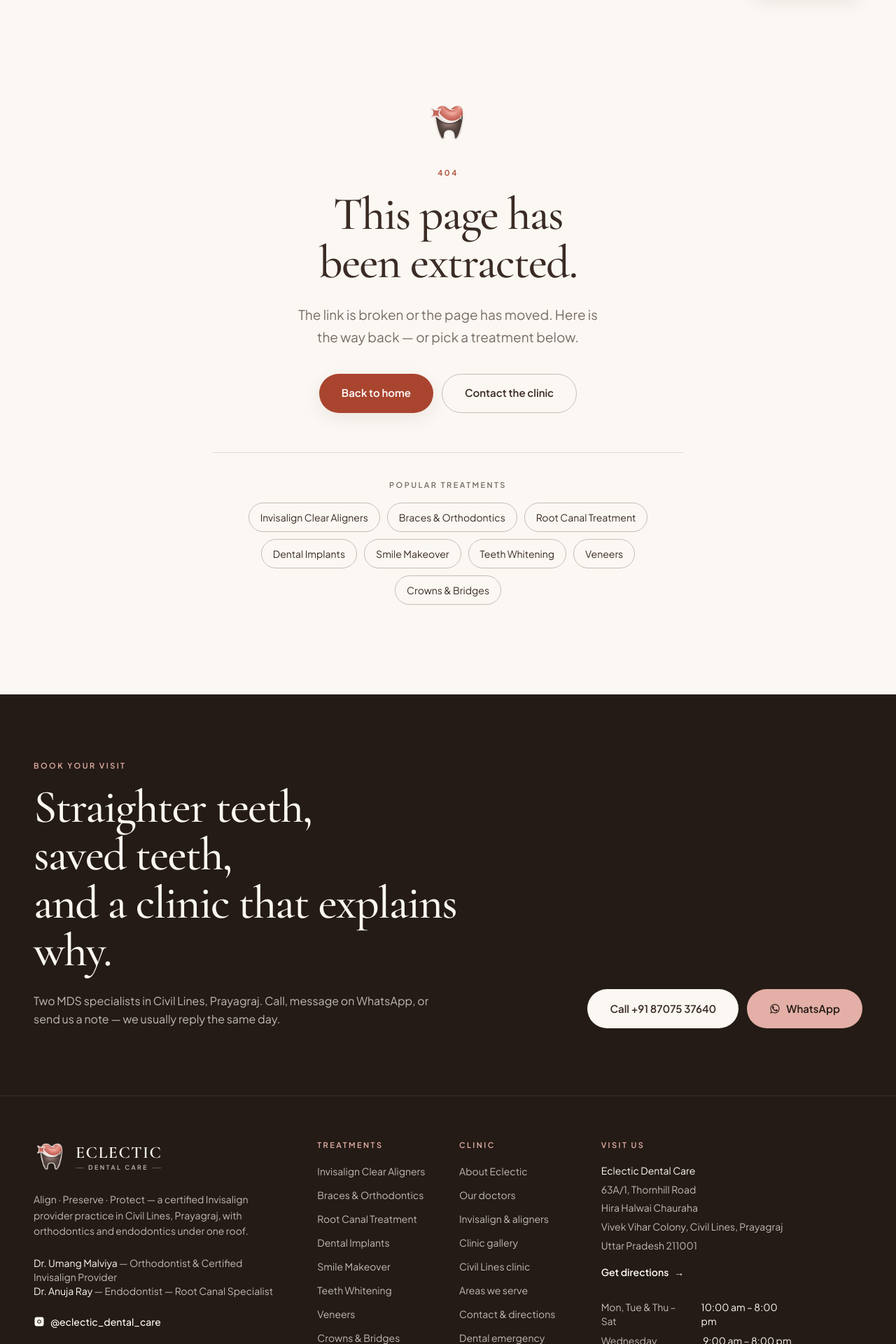
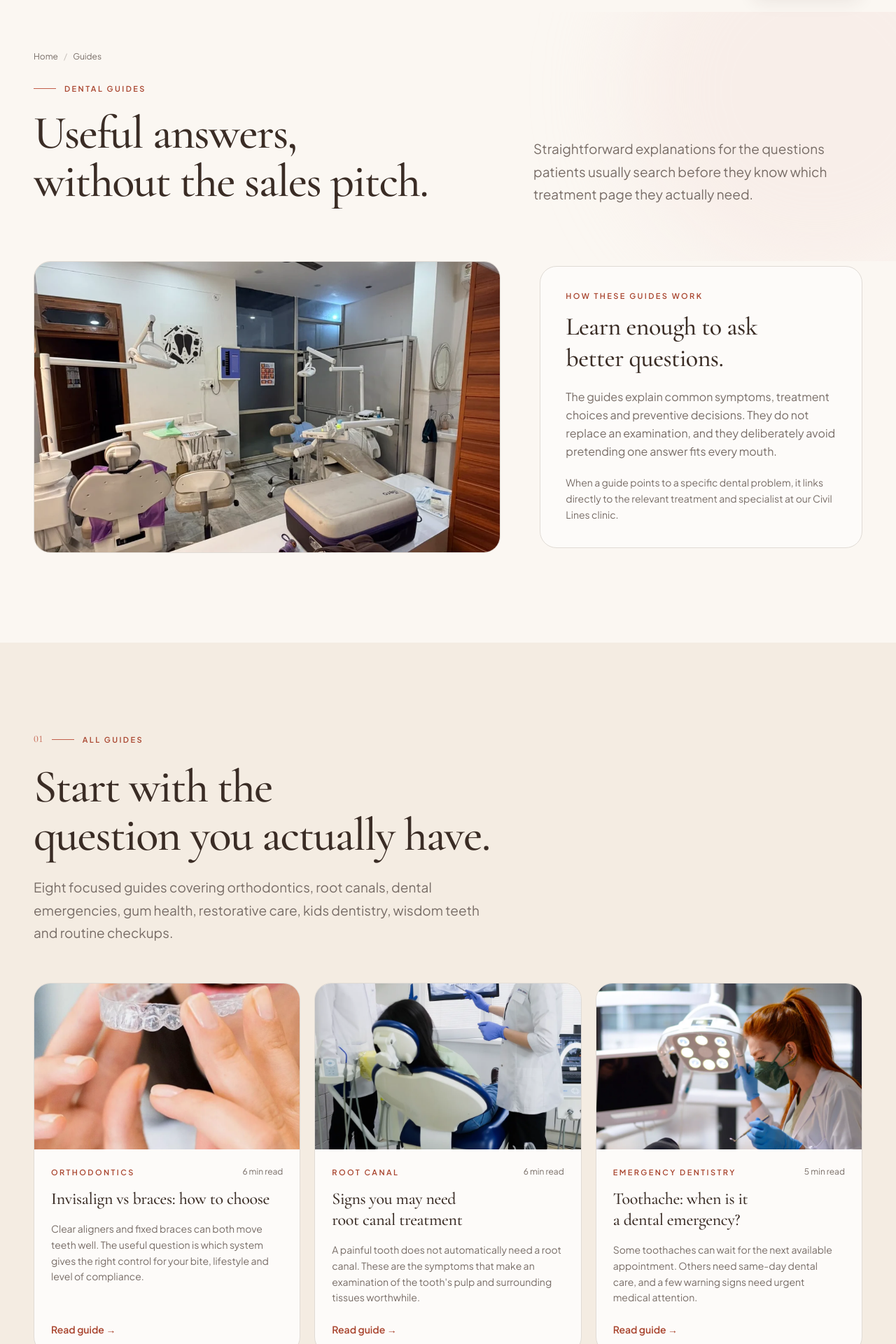
Before and after one commit to Aayush20253534/Website-EDC, a Next.js app: page /guides in a window 1280 px wide. Before the commit this address had no page. Shown: the part 100-2020 px from the top of the page at 70% size. Built offline with nearby package versions, Linux system fonts and the light colour scheme.

Commit message:
seo: add dental guides hub

```diff
--- /dev/null
+++ b/src/app/guides/page.tsx
@@ -0,0 +1,190 @@
+import type { Metadata } from "next";
+import Image from "next/image";
+import Link from "next/link";
+
+import { PageHero } from "@/components/sections/PageHero";
+import { CTABand } from "@/components/sections/CTABand";
+import { SectionHeading } from "@/components/ui/SectionHeading";
+import { Reveal, Stagger, StaggerItem } from "@/components/motion";
+import { guides } from "@/lib/guides";
+import { site } from "@/lib/site";
+import { breadcrumbSchema, graph, webPageSchema } from "@/lib/schema";
+
+const PAGE_PATH = "/guides";
+
+const pageDescription =
+  "Practical dental guides from Eclectic Dental Care in Prayagraj: braces vs Invisalign, root canal symptoms, bleeding gums, dental emergencies, kids dentistry and preventive care.";
+
+export const metadata: Metadata = {
+  title: "Dental Guides in Prayagraj",
+  description: pageDescription,
+  alternates: { canonical: PAGE_PATH },
+  openGraph: {
+    type: "website",
+    locale: "en_IN",
+    url: PAGE_PATH,
+    siteName: site.name,
+    title: "Dental Guides | Eclectic Dental Care, Prayagraj",
+    description: pageDescription,
+    images: [
+      {
+        url: "/images/clinic/operatory-wide.webp",
+        width: 1200,
+        height: 800,
+        alt: "Dental treatment room at Eclectic Dental Care in Prayagraj",
+      },
+    ],
+  },
+  twitter: {
+    card: "summary_large_image",
+    title: "Dental Guides | Eclectic Dental Care, Prayagraj",
+    description: pageDescription,
+    images: ["/images/clinic/operatory-wide.webp"],
+  },
+};
+
+const trail = [
+  { name: "Home", url: "/" },
+  { name: "Guides", url: PAGE_PATH },
+];
+
+export default function GuidesPage() {
+  return (
+    <>
+      <script
+        type="application/ld+json"
+        dangerouslySetInnerHTML={{
+          __html: JSON.stringify(
+            graph(
+              webPageSchema({
+                type: "CollectionPage",
+                url: PAGE_PATH,
+                name: "Dental guides from Eclectic Dental Care",
+                description: pageDescription,
+              }),
+              breadcrumbSchema(trail),
+            ),
+          ),
+        }}
+      />
+
+      <PageHero
+        eyebrow="Dental guides"
+        title={["Useful answers,", "without the sales pitch."]}
+        lede="Straightforward explanations for the questions patients usually search before they know which treatment page they actually need."
+        trail={trail}
+      />
+
+      <section className="section bg-ivory pt-0 md:pt-0">
+        <div className="shell grid gap-10 lg:grid-cols-12 lg:items-center lg:gap-14">
+          <Reveal className="min-w-0 lg:col-span-7">
+            <div className="relative aspect-[4/3] overflow-hidden rounded-3xl border border-line bg-sunk sm:aspect-[16/10]">
+              <Image
+                src="/images/clinic/operatory-wide.webp"
+                alt="Treatment room at Eclectic Dental Care, Civil Lines, Prayagraj"
+                fill
+                priority
+                sizes="(max-width: 1024px) 92vw, 58vw"
+                className="object-cover"
+              />
+            </div>
+          </Reveal>
+
+          <Reveal delay={0.1} className="min-w-0 lg:col-span-5">
+            <div className="rounded-3xl border border-line bg-surface p-7 sm:p-9">
+              <p className="eyebrow text-brick">How these guides work</p>
+              <h2 className="mt-4 font-display text-3xl leading-tight text-cocoa sm:text-4xl">
+                Learn enough to ask better questions.
+              </h2>
+              <p className="mt-5 leading-relaxed text-muted">
+                The guides explain common symptoms, treatment choices and
+                preventive decisions. They do not replace an examination, and
+                they deliberately avoid pretending one answer fits every mouth.
+              </p>
+              <p className="mt-5 text-sm leading-relaxed text-muted">
+                When a guide points to a specific dental problem, it links
+                directly to the relevant treatment and specialist at our Civil
+                Lines clinic.
+              </p>
+            </div>
+          </Reveal>
+        </div>
+      </section>
+
+      <section className="section bg-sunk">
+        <div className="shell">
+          <SectionHeading
+            index="01"
+            eyebrow="All guides"
+            title={["Start with the", "question you actually have."]}
+            lede="Eight focused guides covering orthodontics, root canals, dental emergencies, gum health, restorative care, kids dentistry, wisdom teeth and routine checkups."
+          />
+
+          <Stagger className="mt-10 grid gap-5 sm:mt-14 md:grid-cols-2 lg:grid-cols-3">
+            {guides.map((guide) => (
+              <StaggerItem key={guide.slug}>
+                <Link
+                  href={`/guides/${guide.slug}`}
+                  className="group flex h-full flex-col overflow-hidden rounded-3xl border border-line bg-surface"
+                >
+                  <div className="relative aspect-[16/10] overflow-hidden bg-sandwash">
+                    <Image
+                      src={guide.image}
+                      alt={guide.imageAlt}
+                      fill
+                      sizes="(max-width: 768px) 92vw, (max-width: 1024px) 46vw, 30vw"
+                      className="object-cover transition-transform duration-[1000ms] ease-[cubic-bezier(0.16,1,0.3,1)] group-hover:scale-[1.04]"
+                    />
+                  </div>
+                  <div className="flex flex-1 flex-col p-6">
+                    <div className="flex flex-wrap items-center justify-between gap-3">
+                      <p className="eyebrow text-brick">{guide.category}</p>
+                      <span className="text-xs text-muted">{guide.readingTime}</span>
+                    </div>
+                    <h2 className="mt-4 font-display text-2xl leading-tight text-cocoa">
+                      {guide.title}
+                    </h2>
+                    <p className="mt-4 flex-1 text-sm leading-relaxed text-muted">
+                      {guide.excerpt}
+                    </p>
+                    <span className="mt-6 text-sm font-semibold text-brick">
+                      Read guide →
+                    </span>
+                  </div>
+                </Link>
+              </StaggerItem>
+            ))}
+          </Stagger>
+        </div>
+      </section>
+
+      <section className="section bg-ivory">
+        <div className="shell grid gap-8 lg:grid-cols-12 lg:items-center">
+          <div className="lg:col-span-8">
+            <SectionHeading
+              index="02"
+              eyebrow="Need an examination instead?"
+              title={["Information helps.", "Diagnosis still needs a dentist."]}
+              lede="If you are dealing with pain, swelling, a broken tooth or something you cannot identify from a guide, start with a proper dental examination rather than trying to diagnose it from a screen."
+            />
+          </div>
+          <Reveal delay={0.12} className="lg:col-span-4 lg:text-right">
+            <Link
+              href="/dental-checkup-prayagraj"
+              className="inline-flex rounded-full border border-line-strong px-6 py-3 text-sm font-semibold text-brick transition-colors hover:bg-tint"
+            >
+              Dental checkup in Prayagraj →
+            </Link>
+          </Reveal>
+        </div>
+      </section>
+
+      <CTABand
+        eyebrow="Still unsure?"
+        title={["Start with", "a proper examination."]}
+        body="The guides are general information. If you have symptoms or need a diagnosis, book an examination at our Civil Lines clinic in Prayagraj."
+        waText="Hi, I have a dental question and would like to book an examination at Eclectic Dental Care."
+      />
+    </>
+  );
+}
```
